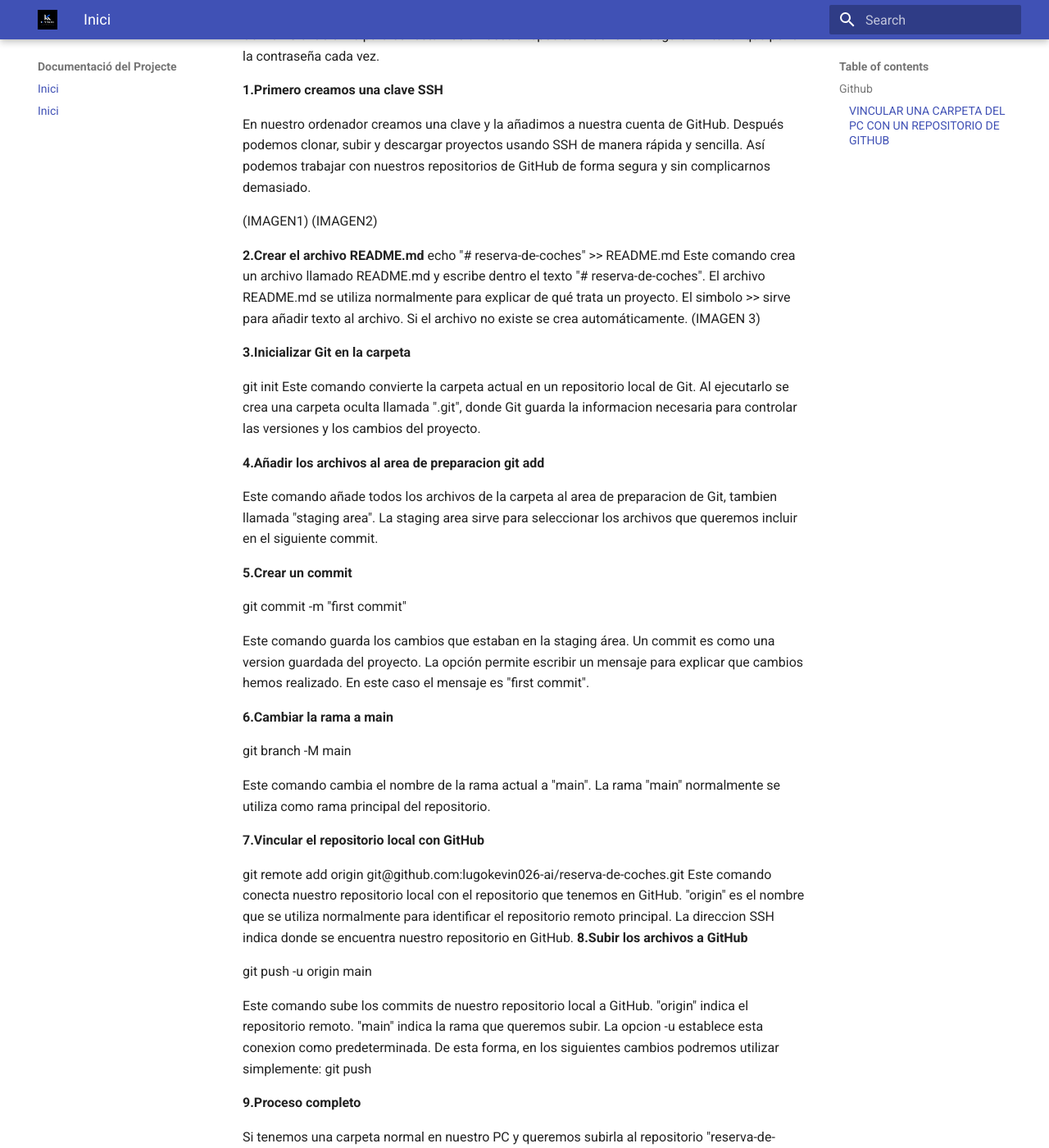
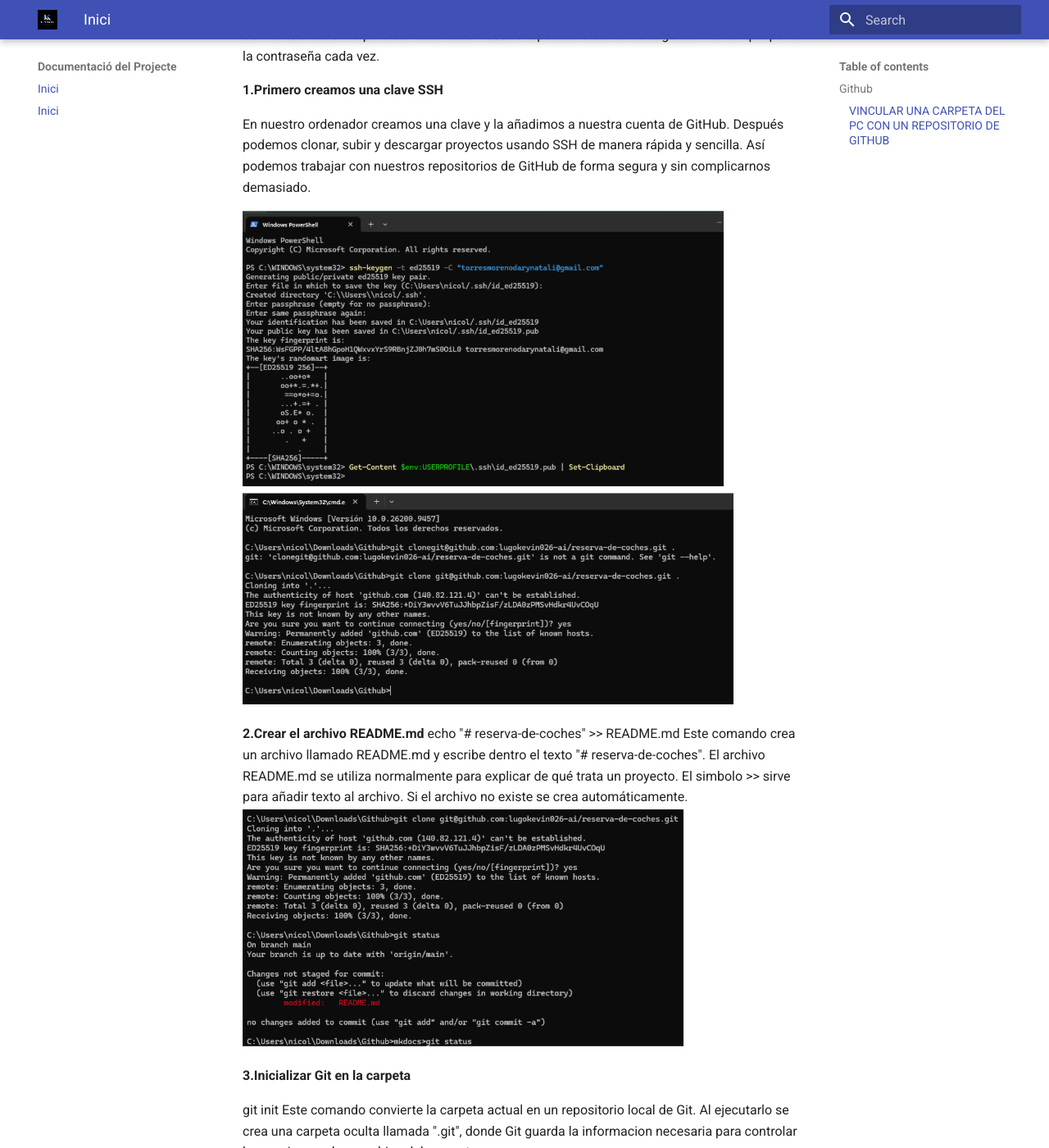
Before and after one commit to lugokevin026-ai/reserva-de-coches, an MkDocs documentation site: the page built from docs/index.md, in a window 1280 px wide and 1400 px high, scrolled down 2583 px. Shown: the whole window at 82% size. Built offline with MkDocs 1.6.1 and Material for MkDocs 9.7.7, drawn with Linux system fonts in a browser that asks for light colours.

Commit message:
Update documentation with new images for Git setup instructions

```diff
--- a/docs/index.md
+++ b/docs/index.md
@@ -69,15 +69,15 @@ En nuestro ordenador creamos una clave y la añadimos a nuestra cuenta de GitHub
 Después podemos clonar, subir y descargar proyectos usando SSH de manera rápida y sencilla.
 Así podemos trabajar con nuestros repositorios de GitHub de forma segura y sin complicarnos demasiado.
 
-(IMAGEN1)
-(IMAGEN2)
+![Logo](Resources/Git-paso1.png)
+![Logo](Resources/Git-paso2.png)
 
 **2.Crear el archivo README.md**
 echo "# reserva-de-coches" >> README.md
 Este comando crea un archivo llamado README.md y escribe dentro el texto "# reserva-de-coches".
 El archivo README.md se utiliza normalmente para explicar de qué trata un proyecto.
 El simbolo >> sirve para añadir texto al archivo. Si el archivo no existe se crea automáticamente.
- (IMAGEN 3)
+![Logo](Resources/Git-paso3.png)
 
  **3.Inicializar Git en la carpeta**
 
```
